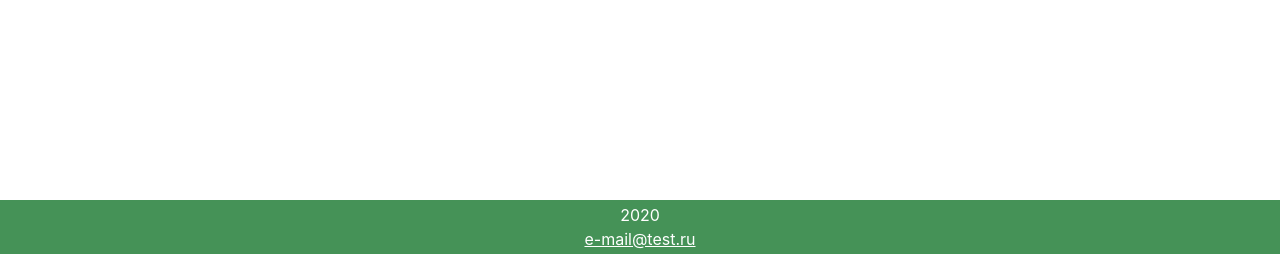
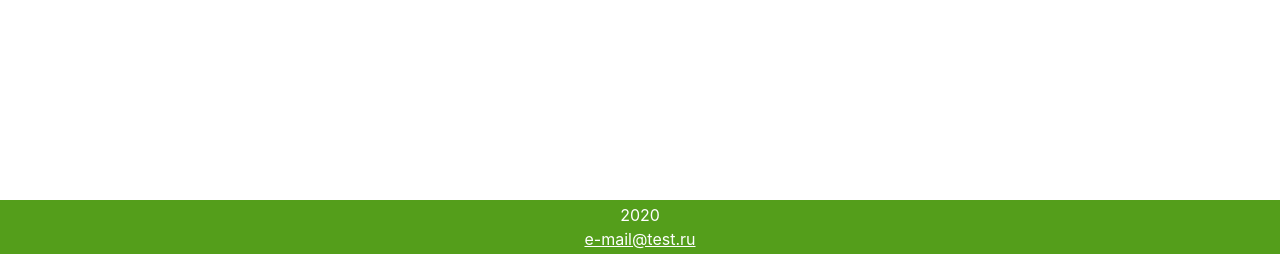
Before and after one commit to liveseyy/SimpleBlogOnFlask, a Flask app: page / in a window 1280 px wide. Shown: the part 546-800 px from the top of the page. Run offline with Flask 2, Linux system fonts and the light colour scheme; the visitor is signed in with stand-in values (Sample User, id 1); data comes from the database, SQL or seed files in the repository; data that the repository does not hold is empty; parts of the project's set-up code (start-up, migrations or seed data) failed here and were passed over; some libraries are stand-ins or nearby versions.

Commit message:
Добавил favicon

```diff
--- a/posts/templates/posts/create_post.html
+++ b/posts/templates/posts/create_post.html
@@ -13,7 +13,7 @@
 
     <div class="col-md-6">
         <form action="{{ url_for('posts.create_post')}}" method="POST">
-
+            {{ form.hidden_tag() }}
             {% for field in form %}
                 <div class="form-group">
                     {{field.label(class='control-label')}}
--- a/static/css/style.css
+++ b/static/css/style.css
@@ -16,8 +16,7 @@ main {
 footer {
 	text-align: center;
 	color: white;
-	background-color: #459257;
-	min-height: 30px;
+    background: #549e1b;
 	padding: 3px 0;
 }
 footer span {
--- a/templates/base.html
+++ b/templates/base.html
@@ -3,11 +3,12 @@
 <head>
 	<link rel="stylesheet" href="https://stackpath.bootstrapcdn.com/bootstrap/4.5.2/css/bootstrap.min.css" integrity="sha384-JcKb8q3iqJ61gNV9KGb8thSsNjpSL0n8PARn9HuZOnIxN0hoP+VmmDGMN5t9UJ0Z" crossorigin="anonymous">
 	<link rel="stylesheet" href="{{ url_for('static', filename='css/style.css') }}">
-  <title>
+    <link rel="icon" href="{{ url_for('static', filename='img/favicon.ico') }}">
+    <title>
 
     {% block title %}
 
-    {% endblock %} | Flask app
+    {% endblock %} - Flask app
 
   </title>
 </head>
```
Also changed, not shown: static/img/favicon.ico (added).
